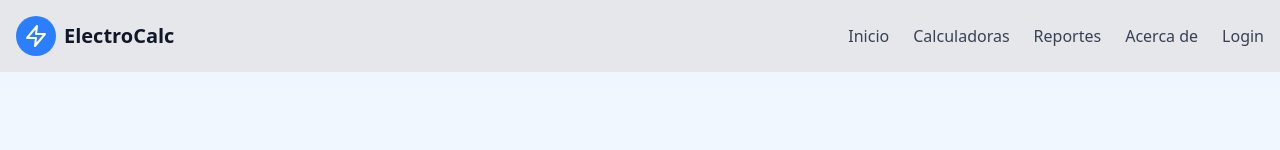
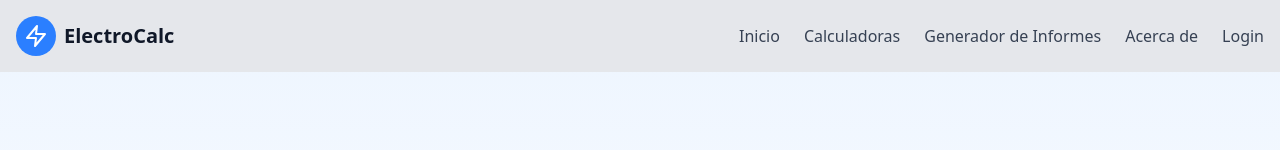
Before and after one commit to Chetti666/electro, a Next.js app: page / in a window 1280 px wide. Shown: the top 150 px of the page. Built offline with nearby package versions, Linux system fonts and the light colour scheme.

Commit message:
actualizacion de navbar

```diff
--- a/src/components/Header.tsx
+++ b/src/components/Header.tsx
@@ -31,7 +31,7 @@ export default function Header() {
             Calculadoras
           </Link>
           <Link href="/informes" className="text-gray-700 hover:text-blue-500 dark:text-gray-300 dark:hover:text-blue-400">
-            Reportes
+            Generador de Informes
           </Link>
           <Link href="/acerca" className="text-gray-700 hover:text-blue-500 dark:text-gray-300 dark:hover:text-blue-400">
             Acerca de
```
